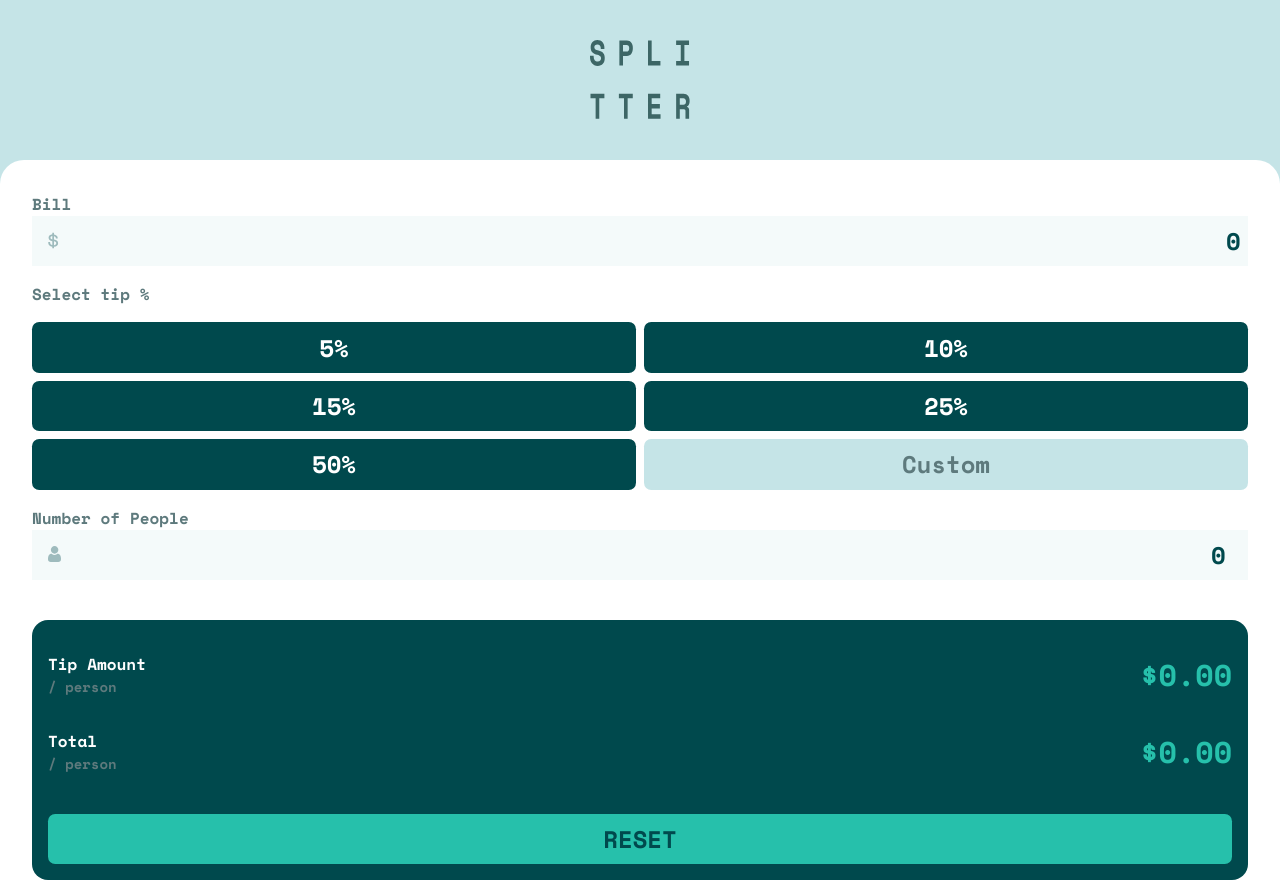
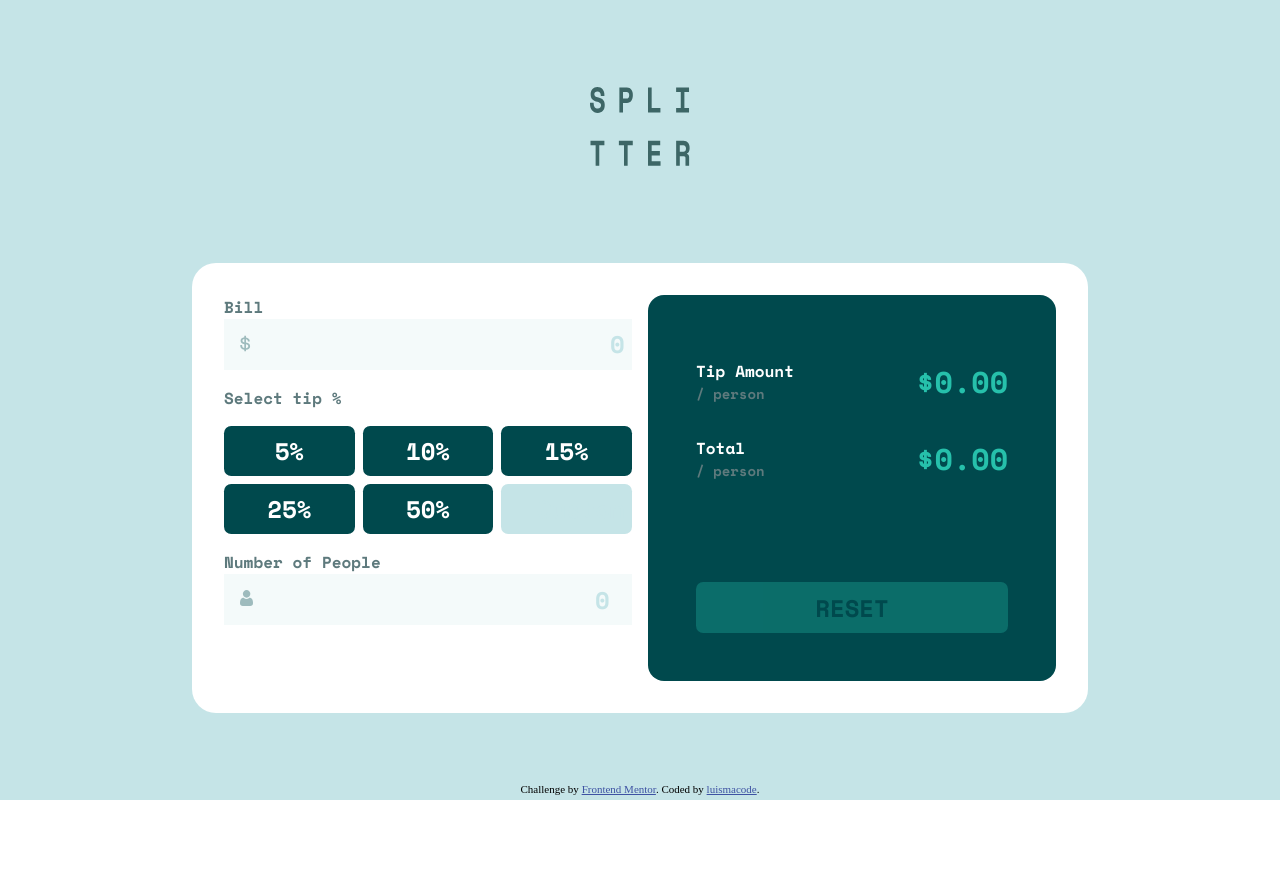
Before and after one commit to luismacode/tip-calculator-app-main, a plain HTML site: page index.html in a window 1280 px wide. Shown: the top 880 px of the page. After the commit the page ends 800 px from the top, so only its background shows below. Drawn offline with Linux system fonts and the light colour scheme; files whose address does not match are found by name.

Commit message:
responsive

```diff
--- a/css/styles.css
+++ b/css/styles.css
@@ -12,14 +12,18 @@ body{
 h1{
     margin:0;
 }
-input,button{
+input,
+button{
     border: none;
 }
-
+input{
+    width: 100%;
+    text-align: right;
+}
 
 ::placeholder{
  text-align: right;
- color: hsl(183, 100%, 15%);;
+ color: hsl(185, 41%, 84%)  ;
 }
 @font-face {
     font-family: 'SpaceMono';
@@ -39,7 +43,7 @@ input,button{
 
 .wrapper{
     background-color:var(--light-grayish-cyan);
-    height:100vh;
+    height:100%;
 }
 .logo{
     padding:4rem 0;
@@ -49,9 +53,7 @@ input,button{
 }
 .tip-app{
     background-color: var(--white);
-    border-top-left-radius: 1.5em;
-    border-top-right-radius: 1.5em;
-    height: 100%;
+    border-radius:1.5em;
     font-family: 'SpaceMono',sans-serif;
     color:var(--dark-grayish-cyan);
     font-weight: 700;
@@ -74,8 +76,6 @@ input,button{
     font-weight: 700;
 }
 .form__input{
-    width: 100%;
-    text-align: right;
     background-color: var(--very-light-grayish-cyan);
     color:var(--very-dark-cyan);
     padding: .3em;
@@ -97,7 +97,7 @@ input,button{
     padding:.3em;
     border-radius: .3em;
 }
-.button--select-tip{
+.button--option{
     background-color: var(--very-dark-cyan);
     color:var(--white);
 }
@@ -133,6 +133,9 @@ span:nth-of-type(2){
     text-transform: uppercase;
     color: var(--very-dark-cyan);
 }
+.button--reset:disabled{
+    opacity:30%;
+}
 
 .attribution {
     width: 100%;
@@ -146,3 +149,63 @@ span:nth-of-type(2){
 input:focus{
     outline: none;
 }
+@media screen and (min-width:576px){
+    .wrapper{
+        min-height: 100vh;
+    }
+    .tip-app{
+        width: 550px;
+        margin-right: auto;
+        margin-left: auto;
+    }
+}
+@media screen and (min-width:1024px){
+    .wrapper{
+        height: 100vh;
+        display: flex;
+        flex-direction: column;
+        align-items: center;
+        justify-content: center;
+    }
+    .logo{
+        padding-top: 0;
+        padding-bottom: 3em;
+    }
+    .tip-app{
+        width:70%;
+        max-width: 1200px;
+    }
+    .row{
+        display: flex;
+        gap: 1em;
+    }
+    .column-50{
+        flex-basis: 50%;
+        display: flex;
+    }
+    .display{
+        width: 100%;
+        padding: 3em;
+        display: flex;
+        flex-direction: column;
+        justify-content: space-between;
+    }
+    .attribution{
+        position: fixed;
+        bottom: 0;
+    }
+}
+@media screen and (min-width:1200px){
+    .form__select{
+        grid-template-columns: repeat(3,1fr);
+    }
+}
+@media (hover:hover){
+    button:hover{
+        cursor: pointer;
+        background-color: var(--strong-cyan);
+    }
+    input:hover{
+        cursor: pointer;
+    }
+}
--- a/index.html
+++ b/index.html
@@ -19,6 +19,8 @@
       </h1>
       <main class="tip-app">
         <div class="tip-app__inner">
+          <div class="row">
+            <div class="column-50">
               <form class="form">
                 <div class="form__field">
                   <label class="form__label">Bill</label>
@@ -32,22 +34,26 @@
                 <div class="form__field">
                   <p>Select tip %</p>
                   <div class="form__select">
-                <button type="button" class="button button--select-tip">
+                    <button type="button" class="button button--option">
                       5%
                     </button>
-                <button type="button" class="button button--select-tip">
+                    <button type="button" class="button button--option">
                       10%
                     </button>
-                <button type="button" class="button button--select-tip">
+                    <button type="button" class="button button--option">
                       15%
                     </button>
-                <button type="button" class="button button--select-tip">
+                    <button type="button" class="button button--option">
                       25%
                     </button>
-                <button type="button" class="button button--select-tip">
+                    <button type="button" class="button button--option">
                       50%
                     </button>
-                <button type="button" class="button">Custom</button>
+                    <input
+                      type="text"
+                      class="button button--custom"
+                      placeholder="Custom"
+                    />
                   </div>
                 </div>
                 <div class="form__field">
@@ -60,7 +66,10 @@
                   <input class="form__input" type="number" placeholder="0" />
                 </div>
               </form>
+            </div>
+            <div class="column-50">
               <div class="display">
+                <div>
                   <div class="display__item">
                     <p class="display__tip">
                       <span>Tip Amount</span> <span>/ person</span>
@@ -73,7 +82,12 @@
                     </p>
                     <p class="display__total">$0.00</p>
                   </div>
-            <button type="button" class="button button--reset">reset</button>
+                </div>
+                <button type="button" disabled class="button button--reset">
+                  reset
+                </button>
+              </div>
+            </div>
           </div>
         </div>
       </main>
```
Lines whose indentation alone changed are shown as unchanged.
